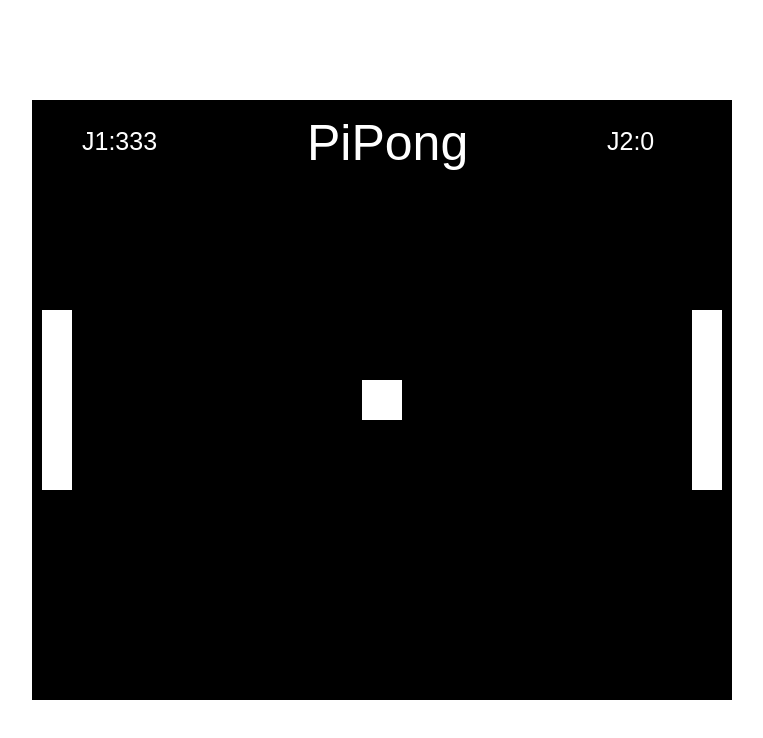
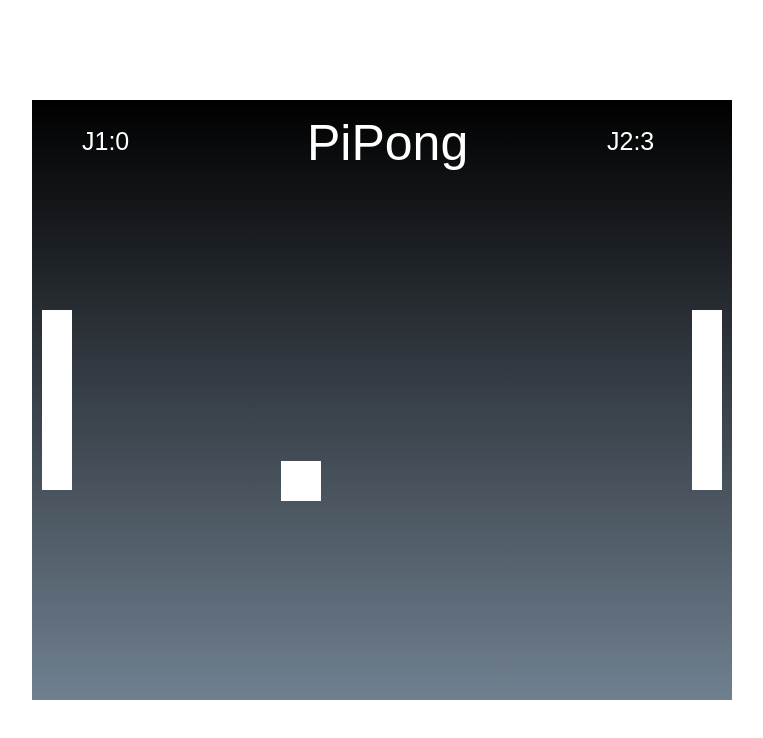
Before and after one commit to rochelangelo/JogoPiPongJS, a plain HTML site: page index.html in a window 1280 px wide. Shown: the whole page, without its empty margins (258-1021 px from the left). Drawn offline with Linux system fonts and the light colour scheme.

Commit message:
Atualizando codigo

```diff
--- a/index.html
+++ b/index.html
@@ -9,7 +9,10 @@
 			left:50%;
 			margin-left: -350px;
 			margin-top: -300px;
-			background-color: black;
+			background-color: background-image: -webkit-gradient(linear, left top, left bottom, from(black), to(slategrey));
+			background-image: -webkit-linear-gradient(top, black, slategrey);
+			background-image: -moz-linear-gradient(top, black, slategrey);
+			background-image: linear-gradient(to bottom, black, slategrey);;
 
 		}
 	</style>
@@ -20,26 +23,14 @@
 		var fundo = document.getElementById("Fundo");
 		var ctx = fundo.getContext("2d");
 
-		var teclaE;
-		var teclaD;
-
-		var bola = {
-			y: fundo.height/2 - 20,
-			x: fundo.width/2 - 20,
-			altura: 40,
-			largura: 40,
-			direcaoX: -1,
-			direcaoY: -1,
-			velocidade: 20,
-			modVelocidae: 0
-
-		};
+		var tecla = {};
 
 		var blocoE = {
 			x: 10,
-			y: fundo.height/2 -90,
+			y: fundo.height / 2 -90,
 			largura: 30,
 			altura: 180,
+			direcaoy: 0,
 			placar: 0,
 			velocidade: 10
 		};
@@ -49,67 +40,87 @@
 			y: fundo.height/2 -90,
 			largura: 30,
 			altura: 180,
+			direcaoy: 0,
 			placar: 0,
 			velocidade: 10
 		}
 
-		document.addEventListener("keydown", function(e){
-				teclaE = e.keyCode;
+		var bola = {
+			y: fundo.height/2 - 20,
+			x: fundo.width/2 - 20,
+			altura: 40,
+			largura: 40,
+			direcaoX: -1,
+			direcaoY: -1,
+			velocidade: 3,
+			modVelocidae: 0
 
-		})
+		};
 
-		document.addEventListener("keydown", function(e){
-				teclaD = e.keyCode;
+		document.addEventListener("keydown", function(e) {
+				tecla[e.keyCode] = true;
+				//alert(e.keyCode);
+			}, false);
 
-		})
+			document.addEventListener("keyup", function(e) {
+				delete tecla[e.keyCode];
+			}, false);
 
 		function moveRaquete(){
 
-			if(87 == teclaE && blocoE.y > 0)
+			if(87 in tecla && blocoE.y > 0)
 				blocoE.y -= blocoE.velocidade;
-			else if(83 == teclaE && blocoE.y < 420)
+
+			else if(83 in tecla && blocoE.y < 420)
 				blocoE.y += blocoE.velocidade;
-			if(38 == teclaD && blocoD.y > 0)
+
+			if(38 in tecla && blocoD.y > 0)
 				blocoD.y -= blocoD.velocidade;
-			else if(40 == teclaD && blocoD.y < 420)
+
+			else if(40 in tecla && blocoD.y < 420)
 				blocoD.y += blocoD.velocidade;
 		}
 
 		function moveBola(){
-			if(bola.y + bola.altura >= blocoE.y && bola.y <= blocoE.y + blocoE.altura && bola.x <= blocoE.x + blocoE.largura){
+			if(bola.y + bola.altura >= blocoE.y && bola.y <= blocoE.y + blocoE.altura && bola.x <= blocoE.x + blocoE.largura) {
 					bola.direcaoX = 1;
-				//bola.modVelocidae += 0.2;
+					bola.mod += 0.2;
 				}
-			else if(bola.y + bola.altura >= blocoD.y && bola.y <= blocoD.y + blocoD.altura && bola.x + bola.largura >= blocoD.x){
+
+				else if(bola.y + bola.altura >= blocoD.y && bola.y <= blocoD.y + blocoD.altura && bola.x + bola.largura >= blocoD.x) {
 					bola.direcaoX = -1;
-				//bola.modVelocidae += 0.2;
+					bola.mod += 0.2;
 				}
 
 				if(bola.y <= 0)
 					bola.direcaoY = 1;
+
 				else if(bola.y + bola.altura >= fundo.height)
 					bola.direcaoY = -1;
 
-			bola.x = (bola.velocidade + bola.modVelocidae)* bola.direcaoX;
-			bola.y = (bola.velocidade + bola.modVelocidae) * bola.direcaoy;
+				bola.x += (bola.velocidade + bola.modVelocidae) * bola.direcaoX;
+				bola.y += (bola.velocidade + bola.modVelocidae) * bola.direcaoY;
+
 				if(bola.x < blocoE.x + blocoE.largura - 15)
-				novoJogo("J2");
+					novoJogo("j2");
+
 				else if(bola.x + bola.largura > blocoD.x + 15)
-				novoJogo("J1");
+					novoJogo("j1");
+
 		}
 
-		function novoJogo(vencedor){
-			if(vencedor = "J1")
-				blocoE.placar++;
+		function novoJogo(vencedor) {
+				if(vencedor == "j1")
+					++blocoE.placar;
 				else
-				blocoD.placar++;
+					++blocoD.placar;
 
-			blocoE.y = fundo.height/2 - blocoE.altura/2;
+				blocoE.y = fundo.height / 2 - blocoE.altura / 2;
 				blocoD.y = blocoE.y;
-			bola.y = fundo.height/2 - bola.altura/2;
-			bola.x = fundo.width/2 - bola.largura/2;
+				bola.y = fundo.height / 2 - bola.altura / 2;
+				bola.x = fundo.width / 2 - bola.largura / 2;
 				bola.modVelocidae = 0;
-		}
+		};
 
 		function desenha(){
 
@@ -134,6 +145,8 @@
 
 		setInterval(desenha, 15);
 
+
+
 	</script>
 </body>
 </html>
```
Lines whose indentation alone changed are shown as unchanged.
